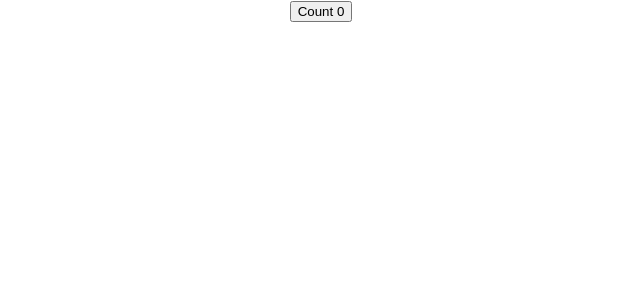
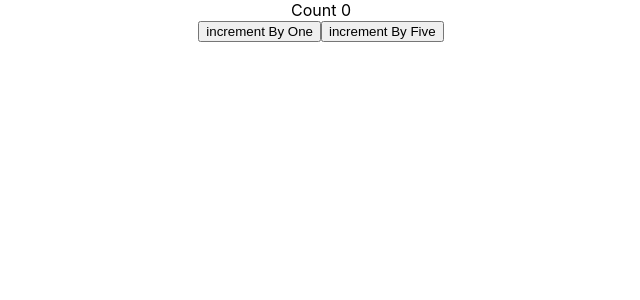
Before and after one commit to harsha-sagar/reactjs-hooks-tutorials, a React (Create React App) app: page / in a window 1280 px wide. Shown: the top 300 px of the page, without its empty margins (319-959 px from the left). Built offline with nearby package versions, Linux system fonts and the light colour scheme.

Commit message:
depending on previous state rather depending on stale state

```diff
--- a/src/App.js
+++ b/src/App.js
@@ -3,13 +3,13 @@ import logo from './logo.svg';
 import './App.css';
 
 // import ClassCounter from './components/ClassCounter';
-import HookCounter from './components/HookCounter';
+import HookCounterTwo from './components/HookCounterTwo';
 
 function App() {
   return (
     <div className="App">
       {/* <ClassCounter /> */ }
-      <HookCounter />
+      <HookCounterTwo />
     </div>
   );
 }
--- /dev/null
+++ b/src/components/HookCounterTwo.js
@@ -0,0 +1,24 @@
+import React, { useState } from 'react';
+
+function HookCounterTwo() {
+  const [count, setCount] = useState(0);
+
+  const incrementByOne = () => {
+    setCount((prevCount) => prevCount + 1);
+  }
+
+  const incrementByFive = () => {
+    setCount((prevCount) => prevCount + 5);
+  }
+
+  return (
+    <div>
+      Count { count }
+      <br/>
+      <button onClick= { incrementByOne }>increment By One</button>
+      <button onClick= { incrementByFive }>increment By Five</button>
+    </div>
+  )
+}
+
+export default HookCounterTwo;
```
